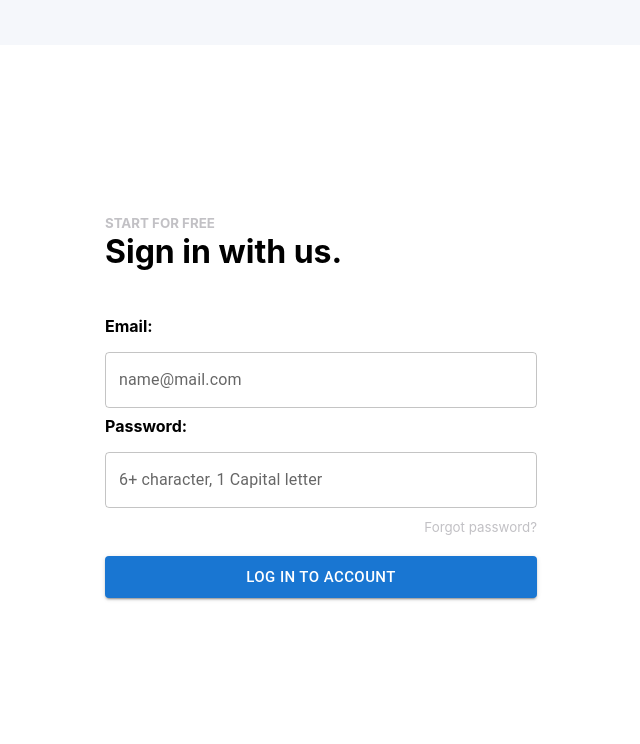
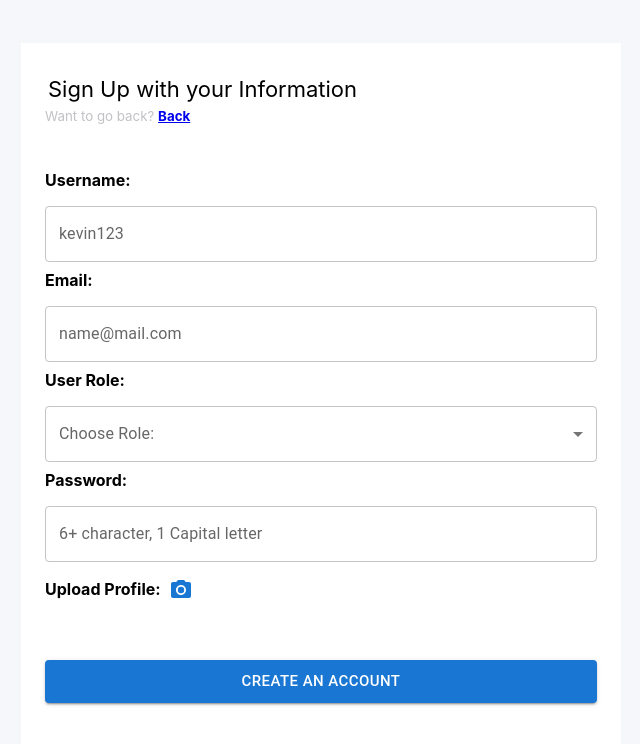
Before and after one commit to kevingarry97/Chat_App_UI, a React (Create React App) app: page /register in a window 1280 px wide. Before the commit this address led to /auth. Shown: the top 744 px of the page, without its empty margins (319-959 px from the left). Built offline with nearby package versions, Linux system fonts and the light colour scheme.

Commit message:
Fix Routes For Admin

```diff
--- a/src/App.js
+++ b/src/App.js
@@ -7,7 +7,6 @@ import Register from "./pages/register";
 import { ToastContainer } from 'react-toastify';
 import 'react-toastify/dist/ReactToastify.css';
 import Blogs from "./pages/blogs";
-import AdminRoute from "./components/adminRoute";
 import RequestReset from "./pages/requestReset";
 import ResetPassword from "./pages/resetPassword";
 
@@ -21,7 +20,7 @@ function App() {
         <Route path={'/request'} exact component={RequestReset} />
         <ProtectedRoute path={'/blog'} component={Blogs} />
         <ProtectedRoute path={'/message'} component={Chats} />
-        <AdminRoute path={'/register'} component={Register} />
+        <Route path={'/register'} component={Register} />
         <Route path={'/auth'} component={Login} />
         <Redirect from="/" exact to="/auth" />
       </Switch>
--- a/src/pages/login.jsx
+++ b/src/pages/login.jsx
@@ -1,7 +1,6 @@
 import React, { useState } from 'react';
 import { Container, Grid, Button, TextField } from '@mui/material';
 import { Link } from 'react-router-dom';
-import AuthImage from '../assets/auth_image.svg';
 import { useStyles } from '../assets/customStyles';
 import auth from '../services/auth';
 import { toast } from 'react-toastify';
@@ -57,8 +56,8 @@ const Login = (props) => {
                 <div className={classes.w_100}>
                   <small className={classes.text_muted}><b>START FOR FREE</b></small>
                   <h1 style={{margin: 0, padding: 0}}>Sign in with us.</h1>
-                  {/* <small className={classes.text_muted}>Don't have an account? </small> */}
-                  {/* <small className={classes.text_muted}><Link to={"/register"}><b>Sign Up</b></Link></small> */}
+                  <small className={classes.text_muted}>Don't have an account? </small>
+                  <small className={classes.text_muted}><Link to={"/register"}><b>Sign Up</b></Link></small>
                   <form onSubmit={handleSubmit} className={classes.pt_5}>
                     <label htmlFor=""><b>Email:</b></label>
                     <TextField name='email' value={data.email} onChange={handleChange} fullWidth label="name@mail.com" id="fullWidth" margin="normal" />
--- a/src/pages/register.jsx
+++ b/src/pages/register.jsx
@@ -21,7 +21,7 @@ console.log('Upload ', upload)
     const reader = new FileReader();
     // eslint-disable-next-line no-cond-assign
     // console.log(target);
-    if(target.name == "file") setUpload(target.files[0])
+    if(target.name === "file") setUpload(target.files[0])
     reader.onload = () => {
       if(reader.readyState === 2) {
         setView(reader.result)
@@ -40,7 +40,7 @@ console.log('Upload ', upload)
     setLoading(true);
     const res = await createUser(data, upload);
 
-    if(res.status == 200) {
+    if(res.status === 200) {
       setLoading(false);
       toast("Verify your email to activate account", {
         position: "top-right",
@@ -74,7 +74,7 @@ console.log('Upload ', upload)
         <Container maxWidth="sm" sx={{ backgroundColor: '#FFF', padding: '30px', paddingBottom: "4em"}}>
           <h1 style={{margin: 3, padding: 0}} className={classes.text_normal}>Sign Up with your Information</h1>
           <small className={classes.text_muted}>Want to go back? </small>
-          <small className={classes.text_muted}><Link to={"/message"}><b>return Home</b></Link></small>
+          <small className={classes.text_muted}><Link to={"/message"}><b>Back</b></Link></small>
           <form onSubmit={handleSubmit} className={classes.pt_5}>
             <label htmlFor=""><b>Username:</b></label>
             <TextField name='username' value={data.username} onChange={handleChange} fullWidth label="kevin123" margin="normal" />
--- a/src/pages/requestReset.jsx
+++ b/src/pages/requestReset.jsx
@@ -20,7 +20,7 @@ const RequestReset = () => {
     setLoading(true);
 
     const res = await requestReset(email);
-    if(res.status == 200) {
+    if(res.status === 200) {
       setLoading(false);
       toast("Verify your email to check the request", {
         position: "top-right",
--- a/src/pages/resetPassword.jsx
+++ b/src/pages/resetPassword.jsx
@@ -37,7 +37,7 @@ const ResetPassword = ({match}) => {
 
     const res = await resetPassword(payload);
 
-    if(res.status == 200) {
+    if(res.status === 200) {
       setLoading(false);
       toast("Successfully Resetted", {
         position: "top-right",
```
